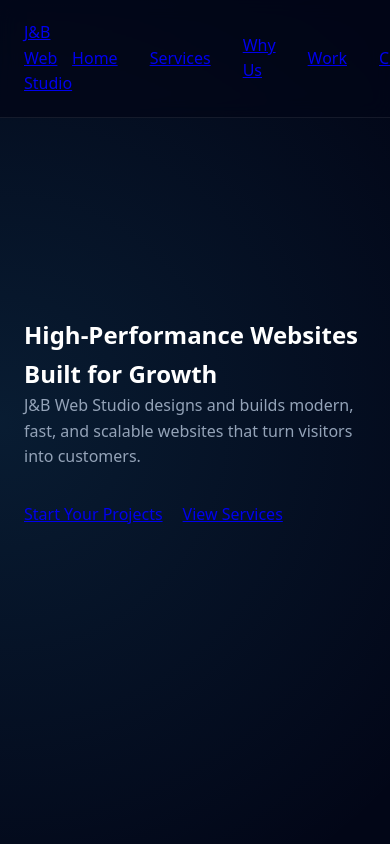
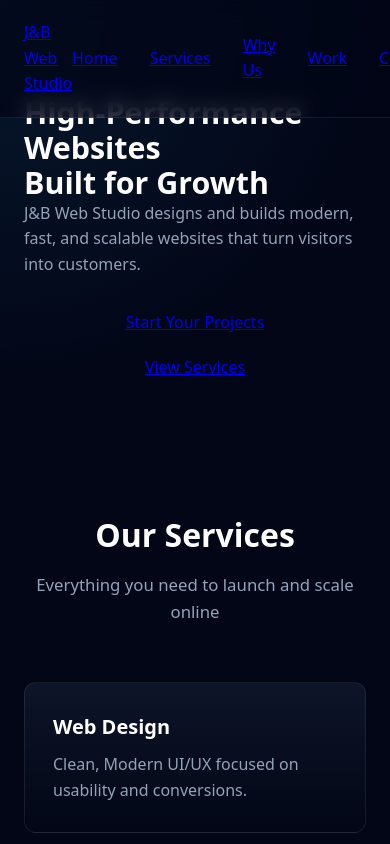
Before and after one commit to Brandonp584/jb-web-studio, a plain HTML site: page index.html in a window 390 px wide. Shown: the top 844 px of the page. Drawn offline with Linux system fonts and the light colour scheme.

Commit message:
Add responsive breakpoints for hero section

```diff
--- a/css/layout/hero.css
+++ b/css/layout/hero.css
@@ -86,3 +86,70 @@
         transform: none;
     }
 }
+
+/* -------- Hero Responsive -------- */
+
+/* -------- Tablets / Small Tablets -------- */
+
+@media (max-width: 1024px) {
+    .hero {
+        padding: clamp(5rem, 8vw, 7rem) var(--space-md);
+    }
+
+    .hero-content {
+        max-width: 900px;
+    }
+}
+
+/* -------- Mobile -------- */
+
+@media (max-width: 768px) {
+    .hero {
+        min-height: auto;
+        padding-top: 6rem;
+        padding-bottom: 4rem;
+    }
+
+    .hero-content h1 {
+        font-size: clamp(2rem, 6vw, 2.5rem);
+        line-height: 1.15;
+    }
+
+    .hero-content {
+        max-width: 100%;
+        font-size: 1rem;
+        align-items: flex-start;
+        text-align: left;
+    }
+
+    .hero-actions {
+        flex-direction: column;
+        width: 100%;
+    }
+
+    .hero-actions .btn {
+        width: 100%;
+        text-align: center;
+    }
+}
+
+/* -------- Small Mobile -------- */
+
+@media (max-width: 480px) {
+    .hero {
+        padding-left: var(--space-md);
+        padding-right: var(--space-md);
+    }
+
+    .hero-content h1 {
+        font-size: 1.9rem;
+    }
+
+    .hero::after {
+        background: radial-gradient(
+            600px circle at top left,
+            rgba(56, 189, 248, 0.1),
+            transparent 65%
+        );
+    }
+}
```
